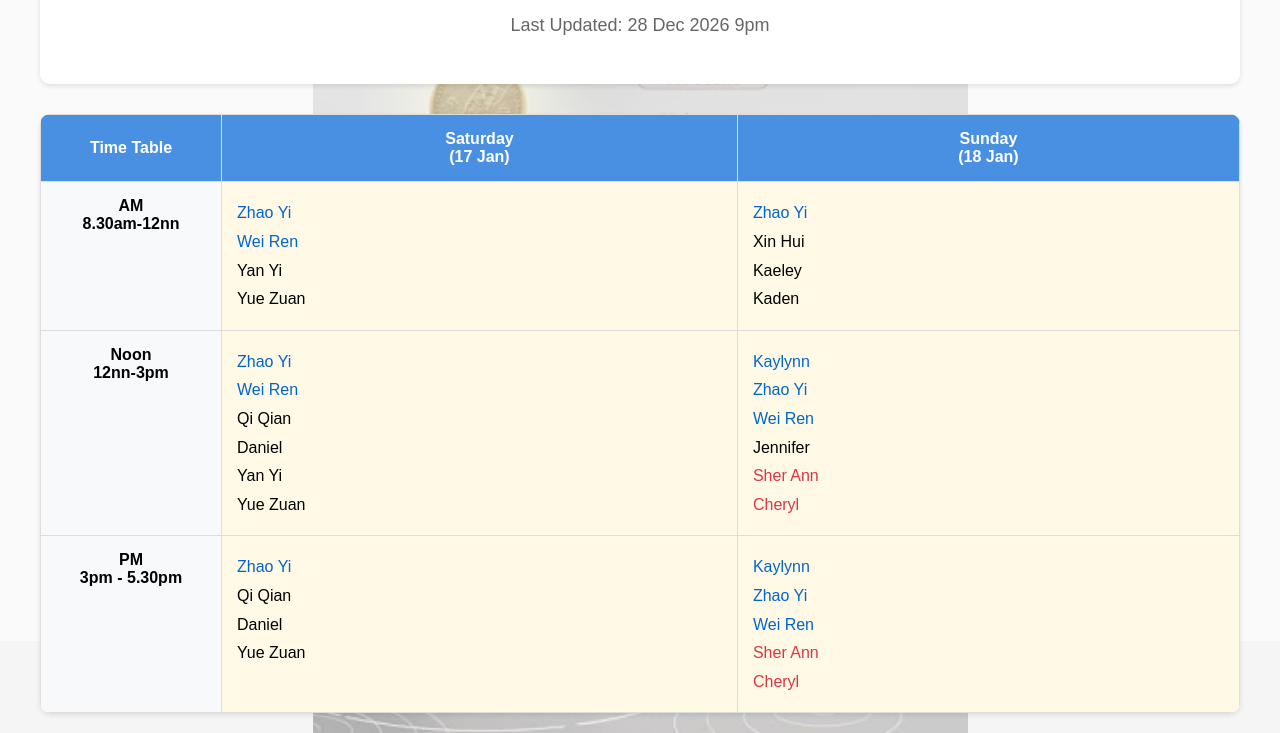
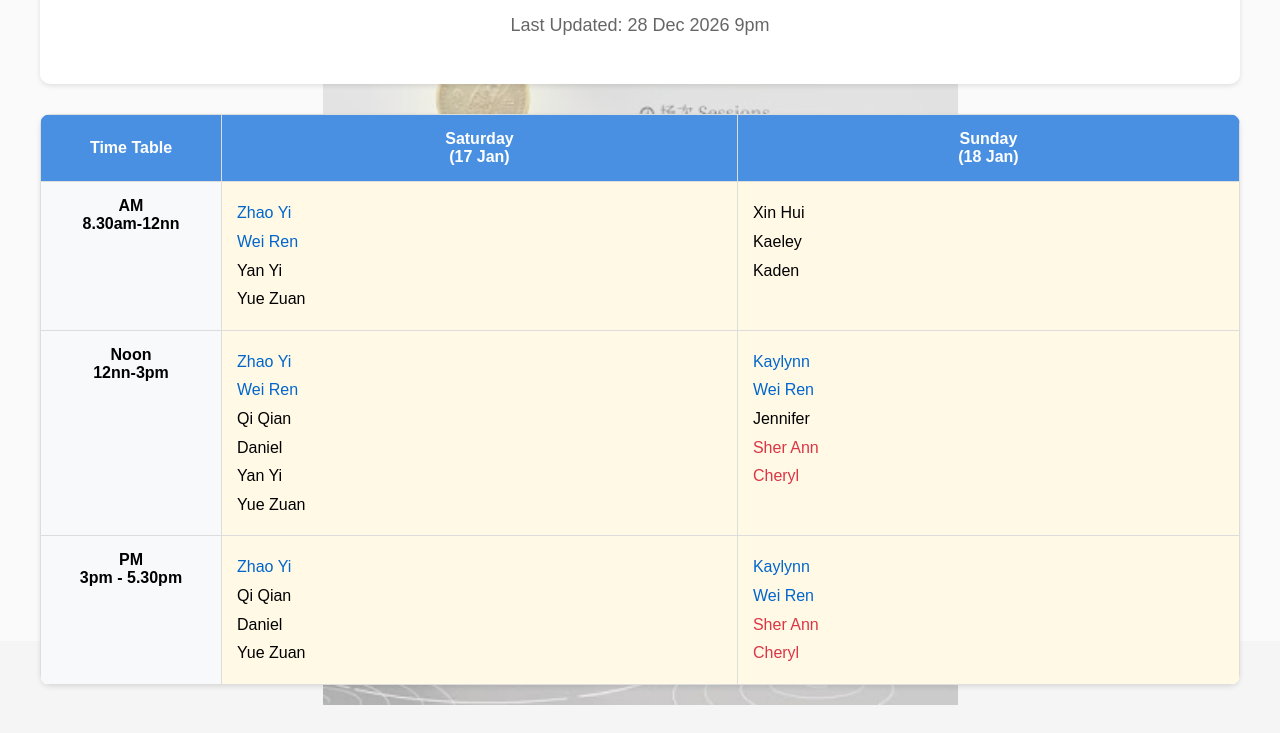
Before and after one commit to LauZiQuan/2026-Year-End-Aromas, a plain HTML site: page index.html in a window 1280 px wide. Shown: the part 159-892 px from the top of the page. After the commit the page ends 864 px from the top, so only its background shows below. Drawn offline with Linux system fonts and the light colour scheme.

Commit message:
Update index.html

```diff
--- a/index.html
+++ b/index.html
@@ -154,7 +154,6 @@
                         <div class="name">Yue Zuan</div>
                     </td>
                     <td class="slot">
-                        <div class="name"><span class="highlight">Zhao Yi</span></div>
                         <div class="name">Xin Hui</div>
                         <div class="name">Kaeley</div>
                         <div class="name">Kaden</div>
@@ -172,7 +171,6 @@
                     </td>
                     <td class="slot">
                         <div class="name"><span class="highlight">Kaylynn</span></div>
-                        <div class="name"><span class="highlight">Zhao Yi</span></div>
                         <div class="name"><span class="highlight">Wei Ren</span></div>
                         <div class="name">Jennifer</div>
                         <div class="name"><span class="highlight-red">Sher Ann</span></div>
@@ -189,7 +187,6 @@
                     </td>
                     <td class="slot">
                         <div class="name"><span class="highlight">Kaylynn</span></div>
-                        <div class="name"><span class="highlight">Zhao Yi</span></div>
                         <div class="name"><span class="highlight">Wei Ren</span></div>
                         <div class="name"><span class="highlight-red">Sher Ann</span></div>
                         <div class="name"><span class="highlight-red">Cheryl</span></div>
```
